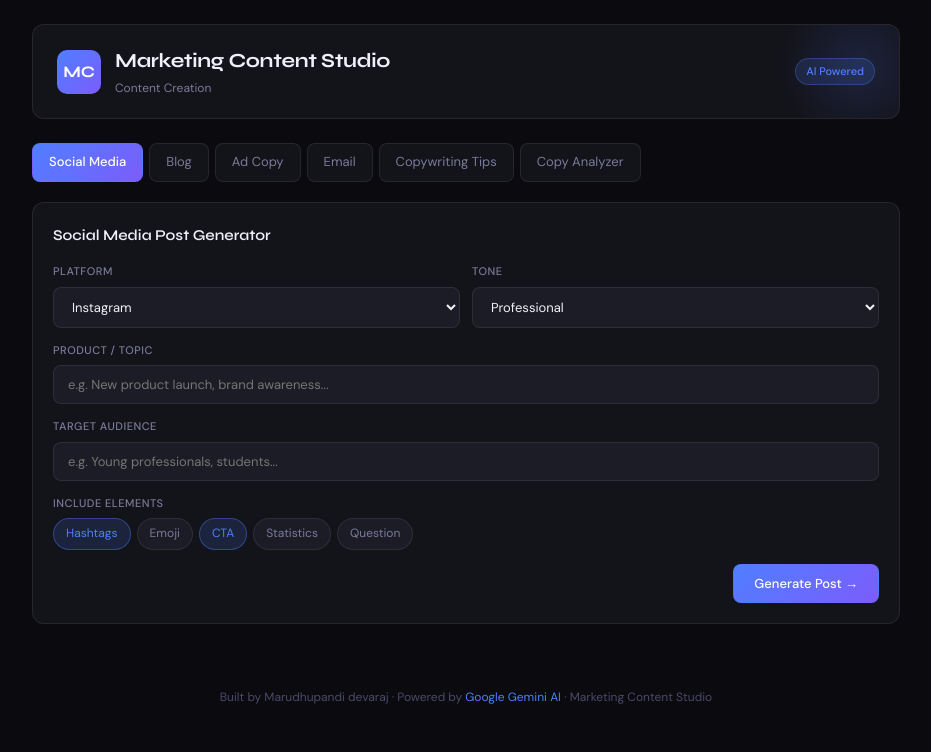
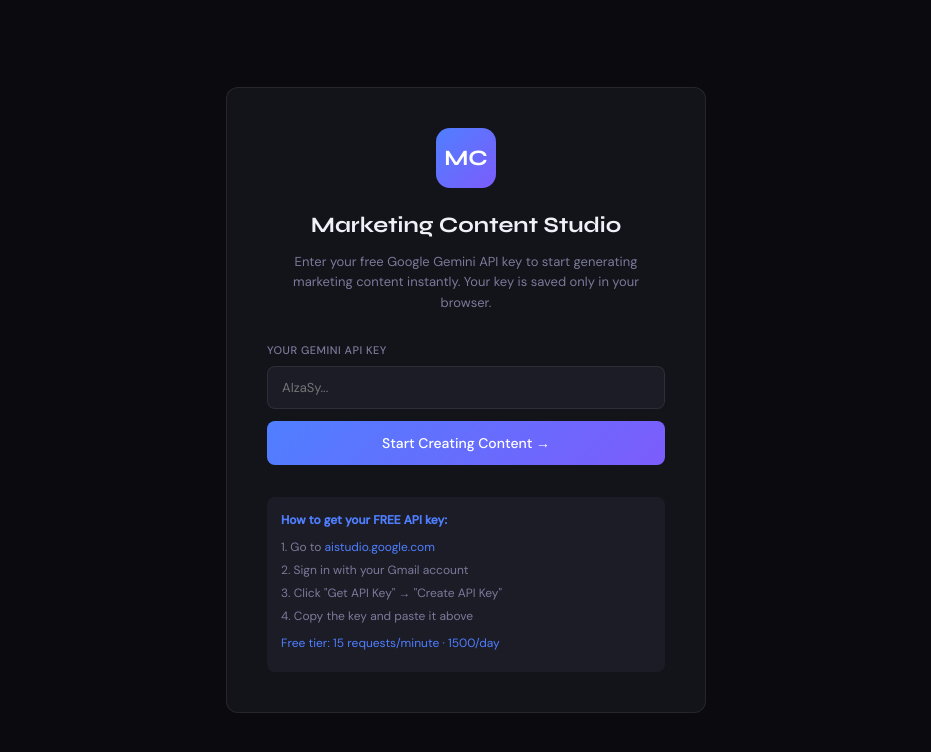
Before and after one commit to MarudhupandiD/DIGITAL-MARKETING-CONTENT-STUDIO, a plain HTML site: page index.html in a window 1280 px wide. Shown: the whole page, without its empty margins (174-1105 px from the left). Drawn offline with Linux system fonts and the light colour scheme.

Commit message:
Update index.html

```diff
--- a/index.html
+++ b/index.html
@@ -4,7 +4,7 @@
 <meta charset="UTF-8" />
 <meta name="viewport" content="width=device-width, initial-scale=1.0" />
 <title>Marketing Content Studio — MBA Edition</title>
-<meta name="description" content="AI-powered marketing content studio." />
+<meta name="description" content="AI-powered marketing content studio for MBA students." />
 <link href="https://fonts.googleapis.com/css2?family=Syne:wght@400;500;600;700&family=DM+Sans:wght@300;400;500&display=swap" rel="stylesheet" />
 <style>
   :root {
@@ -12,18 +12,70 @@
     --border: rgba(255,255,255,0.08); --border-hover: rgba(255,255,255,0.16);
     --accent: #4f7fff; --accent2: #7c5cfc; --text: #f0f0f8;
     --text-muted: #7a7a9a; --text-dim: #4a4a6a; --success: #2ecc71;
-    --radius: 12px; --radius-sm: 8px;
+    --error: #e74c3c; --radius: 12px; --radius-sm: 8px;
   }
   *, *::before, *::after { box-sizing: border-box; margin: 0; padding: 0; }
   body { background: var(--bg); color: var(--text); font-family: 'DM Sans', sans-serif; font-size: 15px; line-height: 1.6; min-height: 100vh; }
   .wrapper { max-width: 900px; margin: 0 auto; padding: 24px 16px 80px; }
+
+  /* API KEY SCREEN */
+  #api-screen {
+    min-height: 100vh; display: flex; align-items: center; justify-content: center;
+    padding: 24px;
+  }
+  .api-box {
+    background: var(--surface); border: 1px solid var(--border);
+    border-radius: var(--radius); padding: 40px; max-width: 480px; width: 100%;
+    text-align: center;
+  }
+  .api-logo {
+    width: 60px; height: 60px; border-radius: 14px;
+    background: linear-gradient(135deg, var(--accent), var(--accent2));
+    display: flex; align-items: center; justify-content: center;
+    font-family: 'Syne', sans-serif; font-weight: 700; font-size: 22px;
+    color: #fff; margin: 0 auto 20px;
+  }
+  .api-title { font-family: 'Syne', sans-serif; font-size: 22px; font-weight: 700; margin-bottom: 8px; }
+  .api-sub { font-size: 13px; color: var(--text-muted); margin-bottom: 28px; line-height: 1.6; }
+  .api-input-wrap { position: relative; margin-bottom: 12px; text-align: left; }
+  .api-label { font-size: 11px; color: var(--text-muted); margin-bottom: 6px; font-weight: 500; text-transform: uppercase; letter-spacing: 0.5px; display: block; }
+  .api-input {
+    width: 100%; padding: 12px 14px; background: var(--surface2);
+    border: 1px solid var(--border); border-radius: var(--radius-sm);
+    color: var(--text); font-size: 13px; font-family: 'DM Sans', sans-serif;
+    outline: none; transition: border-color 0.2s;
+  }
+  .api-input:focus { border-color: var(--accent); }
+  .api-btn {
+    width: 100%; padding: 13px; border-radius: var(--radius-sm);
+    background: linear-gradient(135deg, var(--accent), var(--accent2));
+    color: #fff; border: none; font-size: 14px; font-weight: 500;
+    cursor: pointer; font-family: 'DM Sans', sans-serif;
+    transition: opacity 0.2s; margin-bottom: 16px;
+  }
+  .api-btn:hover { opacity: 0.9; }
+  .api-error { color: var(--error); font-size: 12px; margin-bottom: 12px; display: none; }
+  .api-help {
+    background: var(--surface2); border-radius: var(--radius-sm);
+    padding: 14px; text-align: left; margin-top: 16px;
+  }
+  .api-help-title { font-size: 12px; font-weight: 600; color: var(--accent); margin-bottom: 8px; }
+  .api-help-step { font-size: 12px; color: var(--text-muted); margin-bottom: 4px; }
+  .api-help a { color: var(--accent); text-decoration: none; }
+
+  /* MAIN APP */
+  #app-screen { display: none; }
   .header { display: flex; align-items: center; gap: 14px; padding: 20px 24px; background: var(--surface); border: 1px solid var(--border); border-radius: var(--radius); margin-bottom: 24px; position: relative; overflow: hidden; }
   .header::before { content: ''; position: absolute; top: -40px; right: -40px; width: 160px; height: 160px; border-radius: 50%; background: radial-gradient(circle, rgba(79,127,255,0.15), transparent 70%); pointer-events: none; }
   .logo { width: 44px; height: 44px; border-radius: 10px; background: linear-gradient(135deg, var(--accent), var(--accent2)); display: flex; align-items: center; justify-content: center; font-family: 'Syne', sans-serif; font-weight: 700; font-size: 16px; color: #fff; flex-shrink: 0; }
   .header-info { flex: 1; }
   .header-title { font-size: 20px; font-weight: 700; color: var(--text); letter-spacing: -0.3px; font-family: 'Syne', sans-serif; }
   .header-sub { font-size: 12px; color: var(--text-muted); margin-top: 2px; }
+  .header-right { display: flex; align-items: center; gap: 8px; }
   .header-badge { font-size: 11px; padding: 4px 10px; border-radius: 20px; background: rgba(79,127,255,0.15); color: var(--accent); border: 1px solid rgba(79,127,255,0.3); font-weight: 500; }
+  .change-key-btn { font-size: 11px; padding: 4px 10px; border-radius: 20px; background: var(--surface2); color: var(--text-muted); border: 1px solid var(--border); cursor: pointer; font-family: 'DM Sans', sans-serif; }
+  .change-key-btn:hover { color: var(--text); border-color: var(--border-hover); }
+
   .tabs { display: flex; gap: 6px; margin-bottom: 20px; flex-wrap: wrap; }
   .tab { padding: 8px 16px; border-radius: var(--radius-sm); border: 1px solid var(--border); background: var(--surface); font-size: 13px; cursor: pointer; color: var(--text-muted); font-family: 'DM Sans', sans-serif; transition: all 0.2s; }
   .tab:hover { border-color: var(--border-hover); color: var(--text); }
@@ -67,17 +119,56 @@
   .footer span { color: var(--accent); }
   #toast { position: fixed; bottom: 30px; right: 30px; background: var(--success); color: #fff; padding: 10px 20px; border-radius: var(--radius-sm); font-size: 13px; font-weight: 500; opacity: 0; transition: opacity 0.3s; pointer-events: none; z-index: 999; }
   #toast.show { opacity: 1; }
+  .rate-info { background: rgba(79,127,255,0.08); border: 1px solid rgba(79,127,255,0.2); border-radius: var(--radius-sm); padding: 10px 14px; margin-bottom: 14px; font-size: 12px; color: var(--text-muted); }
+  .rate-info span { color: var(--accent); font-weight: 500; }
 </style>
 </head>
 <body>
+
+<!-- API KEY SCREEN -->
+<div id="api-screen">
+  <div class="api-box">
+    <div class="api-logo">MC</div>
+    <div class="api-title">Marketing Content Studio</div>
+    <div class="api-sub">Enter your free Google Gemini API key to start generating marketing content instantly. Your key is saved only in your browser.</div>
+
+    <div class="api-error" id="api-error">Invalid API key. Please check and try again.</div>
+
+    <div class="api-input-wrap">
+      <label class="api-label">Your Gemini API Key</label>
+      <input class="api-input" type="text" id="api-key-input" placeholder="AIzaSy..." />
+    </div>
+
+    <button class="api-btn" onclick="saveApiKey()">Start Creating Content →</button>
+
+    <div class="api-help">
+      <div class="api-help-title">How to get your FREE API key:</div>
+      <div class="api-help-step">1. Go to <a href="https://aistudio.google.com" target="_blank">aistudio.google.com</a></div>
+      <div class="api-help-step">2. Sign in with your Gmail account</div>
+      <div class="api-help-step">3. Click "Get API Key" → "Create API Key"</div>
+      <div class="api-help-step">4. Copy the key and paste it above</div>
+      <div class="api-help-step" style="margin-top:8px; color: #4f7fff;">Free tier: 15 requests/minute · 1500/day</div>
+    </div>
+  </div>
+</div>
+
+<!-- MAIN APP -->
+<div id="app-screen">
 <div class="wrapper">
   <div class="header">
     <div class="logo">MC</div>
     <div class="header-info">
       <div class="header-title">Marketing Content Studio</div>
-      <div class="header-sub">Content Creation</div>
+      <div class="header-sub">Content Creation for MBA Students</div>
     </div>
-    <div class="header-badge">AI Powered</div>
+    <div class="header-right">
+      <div class="header-badge">AI Powered</div>
+      <button class="change-key-btn" onclick="changeKey()">Change Key</button>
+    </div>
+  </div>
+
+  <div class="rate-info">
+    Free Gemini API allows <span>15 requests per minute</span> and <span>1,500 per day</span>. If you get an error, wait 60 seconds and try again.
   </div>
 
   <div class="tabs">
@@ -185,7 +276,7 @@
       <div class="tip-card"><div class="tip-title">PAS — Problem, Agitate, Solution</div><div class="tip-body">Identify the pain point, make it feel urgent, then present your product as the only logical solution. Highly effective in email marketing.</div></div>
       <div class="tip-card"><div class="tip-title">BAB — Before, After, Bridge</div><div class="tip-body">Paint the "before" state (struggle), show the "after" (success), then bridge the gap with your offer. Great for testimonials and case studies.</div></div>
       <div class="tip-card"><div class="tip-title">The Power of One</div><div class="tip-body">One big idea, one key emotion, one specific reader, one clear CTA. Focused copy always outperforms scattered messaging.</div></div>
-      <div class="tip-card"><div class="tip-title">Social Proof Triggers</div><div class="tip-body">Numbers, reviews, and endorsements dramatically boost credibility. Always quantify: "10,000+ customers" beats "many customers" every time.</div></div>
+      <div class="tip-card"><div class="tip-title">Social Proof Triggers</div><div class="tip-body">Numbers, reviews, and endorsements boost credibility. Always quantify: "10,000+ customers" beats "many customers" every time.</div></div>
       <div class="tip-card"><div class="tip-title">Headline Formulas That Work</div><div class="tip-body">"How to [benefit] without [pain]" — "The secret to [desire]" — "[Number] ways to [goal]" — "Why [common belief] is wrong"</div></div>
     </div>
   </div>
@@ -213,12 +304,45 @@
 
   <div class="footer">Built by Marudhupandi devaraj · Powered by <span>Google Gemini AI</span> · Marketing Content Studio</div>
 </div>
+</div>
 
 <div id="toast">Copied to clipboard!</div>
 
 <script>
-const GEMINI_API_KEY = 'AIzaSyCDZ4YdfIAraOvPQfgfB44CHiOAl6n9JQM';
-const GEMINI_URL = 'https://generativelanguage.googleapis.com/v1beta/models/gemini-2.0-flash:generateContent?key=' + GEMINI_API_KEY;
+let GEMINI_API_KEY = '';
+
+function saveApiKey() {
+  const key = document.getElementById('api-key-input').value.trim();
+  if (!key.startsWith('AIza') || key.length < 30) {
+    document.getElementById('api-error').style.display = 'block';
+    return;
+  }
+  GEMINI_API_KEY = key;
+  localStorage.setItem('gemini_key', key);
+  document.getElementById('api-screen').style.display = 'none';
+  document.getElementById('app-screen').style.display = 'block';
+}
+
+function changeKey() {
+  localStorage.removeItem('gemini_key');
+  document.getElementById('api-key-input').value = '';
+  document.getElementById('api-error').style.display = 'none';
+  document.getElementById('app-screen').style.display = 'none';
+  document.getElementById('api-screen').style.display = 'flex';
+}
+
+window.onload = function() {
+  const saved = localStorage.getItem('gemini_key');
+  if (saved && saved.startsWith('AIza')) {
+    GEMINI_API_KEY = saved;
+    document.getElementById('api-screen').style.display = 'none';
+    document.getElementById('app-screen').style.display = 'block';
+  }
+};
+
+document.getElementById('api-key-input').addEventListener('keypress', function(e) {
+  if (e.key === 'Enter') saveApiKey();
+});
 
 function switchTab(id) {
   const tabs = ['social','blog','ad','email','tips','analyzer'];
@@ -226,24 +350,32 @@ function switchTab(id) {
   document.querySelectorAll('.panel').forEach(p => p.classList.remove('active'));
   document.getElementById('panel-' + id).classList.add('active');
 }
+
 function toggleBadge(el) { el.classList.toggle('sel'); }
+
 function getSelectedBadges(containerId) {
   return Array.from(document.querySelectorAll('#' + containerId + ' .badge.sel')).map(b => b.textContent).join(', ');
 }
+
 async function callGemini(prompt) {
-  const res = await fetch(GEMINI_URL, {
+  const url = 'https://generativelanguage.googleapis.com/v1beta/models/gemini-2.0-flash:generateContent?key=' + GEMINI_API_KEY;
+  const res = await fetch(url, {
     method: 'POST',
     headers: { 'Content-Type': 'application/json' },
     body: JSON.stringify({ contents: [{ parts: [{ text: prompt }] }] })
   });
-  if (!res.ok) throw new Error('API error: ' + res.status);
+  if (res.status === 429) throw new Error('Rate limit reached. Please wait 60 seconds and try again.');
+  if (res.status === 400) throw new Error('Invalid API key. Click "Change Key" to update it.');
+  if (!res.ok) throw new Error('API error ' + res.status + '. Please try again.');
   const data = await res.json();
   return data.candidates[0].content.parts[0].text;
 }
+
 function setLoading(textId, outputId) {
   document.getElementById(outputId).style.display = 'block';
   document.getElementById(textId).innerHTML = '<span class="loading-spinner"></span> Generating...';
 }
+
 async function generateContent(type) {
   let prompt = '', textId = '', outputId = '';
   if (type === 'social') {
@@ -260,7 +392,7 @@ async function generateContent(type) {
     const length = document.getElementById('blog-length').value;
     const points = document.getElementById('blog-points').value || 'key trends and tips';
     outputId = 'blog-output'; textId = 'blog-output-text';
-    prompt = `Create a blog article outline for: "${topic}". Target reader: ${reader}. Length: ${length}. Key points: ${points}. Include: headline, intro, 4-5 section outline, conclusion hook.`;
+    prompt = `Create a blog outline for: "${topic}". Reader: ${reader}. Length: ${length}. Points: ${points}. Include headline, intro, 4-5 sections, conclusion.`;
   } else if (type === 'ad') {
     const adType = document.getElementById('ad-type').value;
     const framework = document.getElementById('ad-framework').value;
@@ -268,23 +400,24 @@ async function generateContent(type) {
     const usp = document.getElementById('ad-usp').value || 'best quality';
     const cta = document.getElementById('ad-cta').value || 'Learn more';
     outputId = 'ad-output'; textId = 'ad-output-text';
-    prompt = `Write a ${adType} using the ${framework} framework for: ${product}. USP: ${usp}. CTA: ${cta}. Make it persuasive and explain how ${framework} was applied.`;
+    prompt = `Write a ${adType} using ${framework} framework for: ${product}. USP: ${usp}. CTA: ${cta}. Make it persuasive.`;
   } else if (type === 'email') {
     const emailType = document.getElementById('email-type').value;
     const tone = document.getElementById('email-tone').value;
     const subject = document.getElementById('email-subject').value || 'exclusive offer';
     const msg = document.getElementById('email-msg').value || 'promote our service';
     outputId = 'email-output'; textId = 'email-output-text';
-    prompt = `Write a ${emailType} email with ${tone.toLowerCase()} tone. Subject: ${subject}. Key message: ${msg}. Include subject line, preview text, body, and CTA.`;
+    prompt = `Write a ${emailType} email with ${tone.toLowerCase()} tone. Subject: ${subject}. Message: ${msg}. Include subject line, body, and CTA.`;
   }
   setLoading(textId, outputId);
   try {
     const result = await callGemini(prompt);
     document.getElementById(textId).textContent = result;
   } catch (e) {
-    document.getElementById(textId).textContent = 'Error: ' + e.message + '. Please try again in a moment.';
+    document.getElementById(textId).textContent = e.message;
   }
 }
+
 async function analyzeCopy() {
   const text = document.getElementById('analyze-input').value;
   if (!text.trim()) { alert('Please paste some copy first.'); return; }
@@ -305,9 +438,10 @@ async function analyzeCopy() {
     document.getElementById('bar-overall').style.width = d.overall + '%';
     document.getElementById('analyze-feedback').textContent = d.feedback;
   } catch (e) {
-    document.getElementById('analyze-feedback').textContent = 'Could not parse analysis. Please try again.';
+    document.getElementById('analyze-feedback').textContent = e.message || 'Could not analyze. Please try again.';
   }
 }
+
 function copyOutput(id) {
   const text = document.getElementById(id).textContent;
   navigator.clipboard.writeText(text).then(() => {
```
